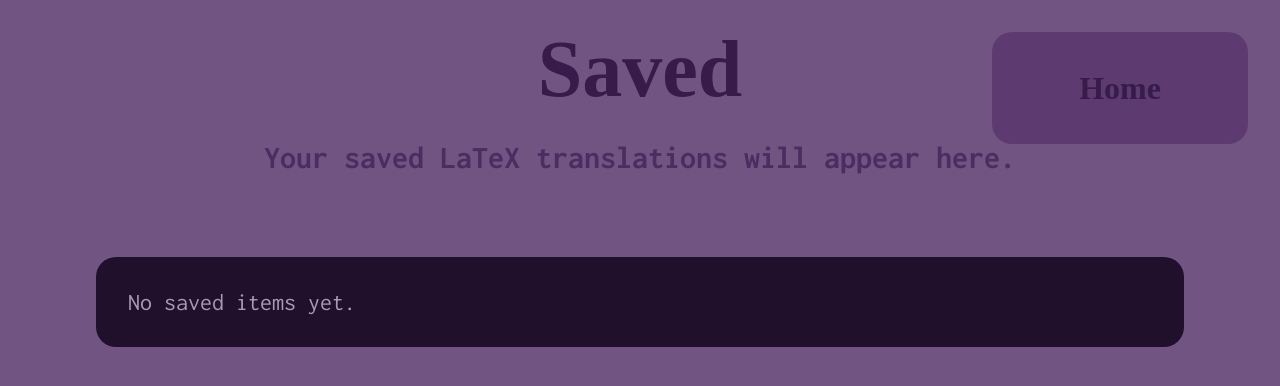
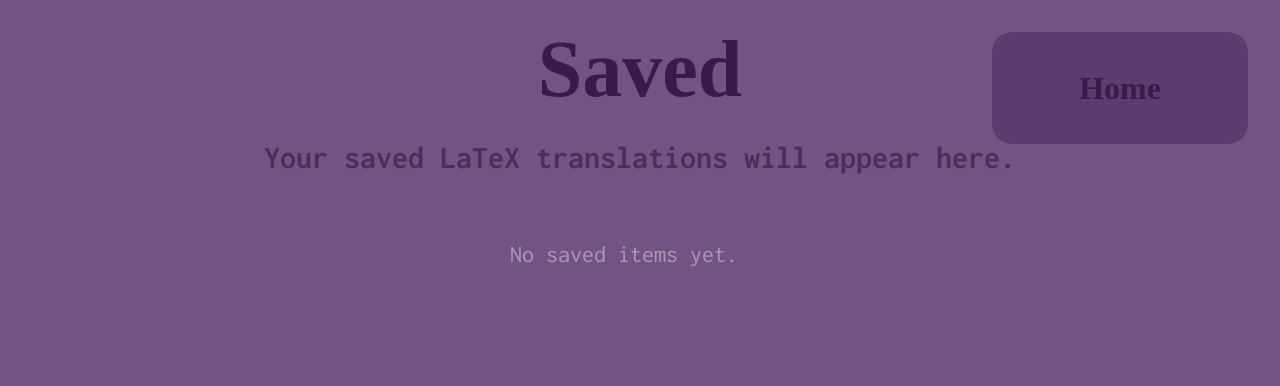
Before and after one commit to the-Fish2/LaTalk, a React (Create React App) app in the folder latalk_web/: page /SavedLaTeX in a window 1280 px wide. Shown: the top 386 px of the page. Built offline with nearby package versions, Linux system fonts and the light colour scheme; a web font is replaced by a local one.

Commit message:
less ugly latex

```diff
--- a/latalk_web/src/App.css
+++ b/latalk_web/src/App.css
@@ -224,7 +224,7 @@
   font-family: 'Kurale';
 }
 
-p, .katex {
+p, .latexText {
   color: #AA98B5;
   font-size: 1.5rem;
   text-align: left;
--- a/latalk_web/src/App.js
+++ b/latalk_web/src/App.js
@@ -24,7 +24,7 @@
       parts.push(<InlineMath math={latex.slice(1, -1)} />);
     }
     else {
-      parts.push(latex);
+      parts.push(<p>{latex}</p>);
     }
     lastIndex = regex.lastIndex;
   }
--- a/latalk_web/src/Home.js
+++ b/latalk_web/src/Home.js
@@ -124,7 +124,7 @@
           <div className="textContainer">
             <h3>LaTeX</h3>
             <div className="scrollContainer">
-              <div>{renderLatex(latexText)}</div>
+              <div className="latexText">{renderLatex(latexText)}</div>
               {/* <p className="annotation">I love rats!</p> */}
             </div>
             <button onClick={addToSaved} className="saveButton">Save</button>
--- a/latalk_web/src/SavedLaTeX.js
+++ b/latalk_web/src/SavedLaTeX.js
@@ -11,7 +11,7 @@
       <h1>Saved</h1>
       <h2>Your saved LaTeX translations will appear here.</h2>
       <button onClick={() => navigate('/')} className="savedButton">Home</button>
-      <div className="textContainer2">
+      <div className="latexText">
         {savedLatex.length === 0 ? (
           <p>No saved items yet.</p>
         ) : (
```
